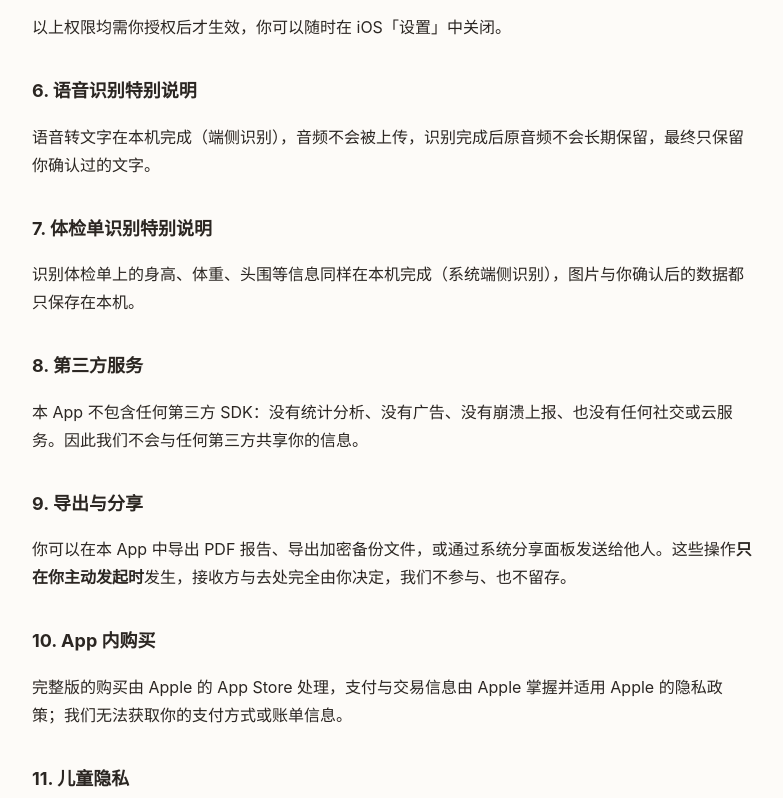
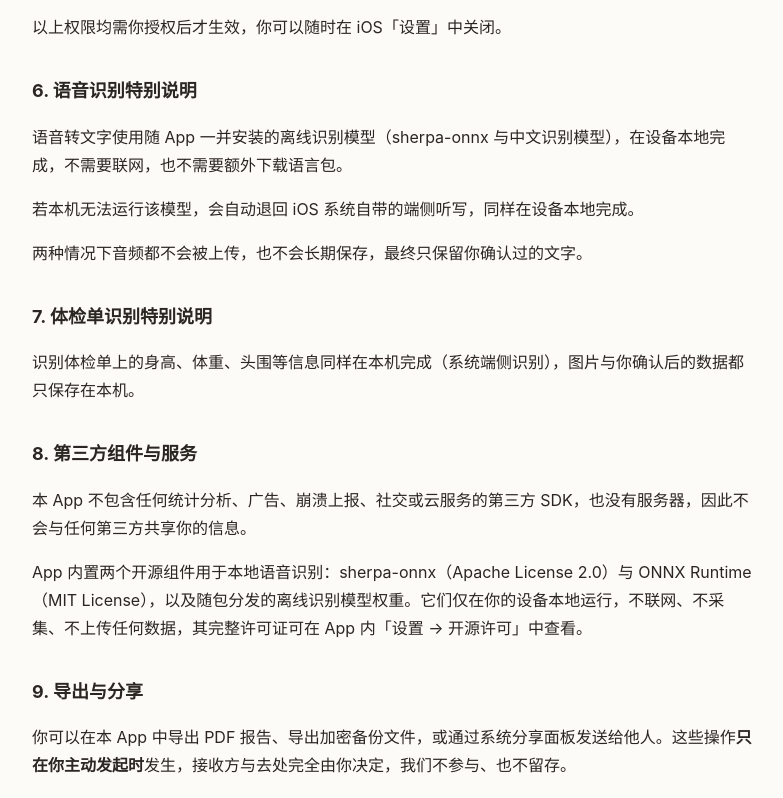
Before and after one commit to MrYoung-1995/baby-growth-privacy, a plain HTML site: page index.html in a window 1280 px wide. Shown: the part 1342-2140 px from the top of the page, without its empty margins (248-1031 px from the left). Drawn offline with Linux system fonts and the light colour scheme.

Commit message:
docs: 更新语音识别说明与第三方组件声明（1.0.5 内置离线模型）
- 生效日期改为 2026-11-19
- 第 6 条：语音识别改用随包内置离线模型，保留系统端侧听写作为兜底
- 第 8 条：区分「无第三方 SDK」与「内置开源组件」，列明 sherpa-onnx / ONNX Runtime 及其许可

```diff
--- a/index.html
+++ b/index.html
@@ -27,7 +27,7 @@
 <body>
 <main>
   <h1>宝宝成长智录 · 隐私政策</h1>
-  <p class="updated">生效日期：2026 年 10 月 14 日</p>
+  <p class="updated">生效日期：2026 年 11 月 19 日</p>
 
   <p class="lead">本 App 不收集你的任何个人信息。你记录的所有内容只保存在你的手机上，不会上传到任何服务器 —— 我们也没有服务器。</p>
 
@@ -64,13 +64,16 @@
   <p>以上权限均需你授权后才生效，你可以随时在 iOS「设置」中关闭。</p>
 
   <h2>6. 语音识别特别说明</h2>
-  <p>语音转文字在本机完成（端侧识别），音频不会被上传，识别完成后原音频不会长期保留，最终只保留你确认过的文字。</p>
+  <p>语音转文字使用随 App 一并安装的离线识别模型（sherpa-onnx 与中文识别模型），在设备本地完成，不需要联网，也不需要额外下载语言包。</p>
+  <p>若本机无法运行该模型，会自动退回 iOS 系统自带的端侧听写，同样在设备本地完成。</p>
+  <p>两种情况下音频都不会被上传，也不会长期保存，最终只保留你确认过的文字。</p>
 
   <h2>7. 体检单识别特别说明</h2>
   <p>识别体检单上的身高、体重、头围等信息同样在本机完成（系统端侧识别），图片与你确认后的数据都只保存在本机。</p>
 
-  <h2>8. 第三方服务</h2>
-  <p>本 App 不包含任何第三方 SDK：没有统计分析、没有广告、没有崩溃上报、也没有任何社交或云服务。因此我们不会与任何第三方共享你的信息。</p>
+  <h2>8. 第三方组件与服务</h2>
+  <p>本 App 不包含任何统计分析、广告、崩溃上报、社交或云服务的第三方 SDK，也没有服务器，因此不会与任何第三方共享你的信息。</p>
+  <p>App 内置两个开源组件用于本地语音识别：sherpa-onnx（Apache License 2.0）与 ONNX Runtime（MIT License），以及随包分发的离线识别模型权重。它们仅在你的设备本地运行，不联网、不采集、不上传任何数据，其完整许可证可在 App 内「设置 → 开源许可」中查看。</p>
 
   <h2>9. 导出与分享</h2>
   <p>你可以在本 App 中导出 PDF 报告、导出加密备份文件，或通过系统分享面板发送给他人。这些操作<strong>只在你主动发起时</strong>发生，接收方与去处完全由你决定，我们不参与、也不留存。</p>
```
